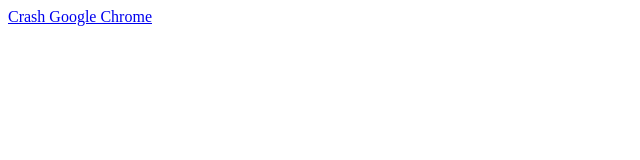
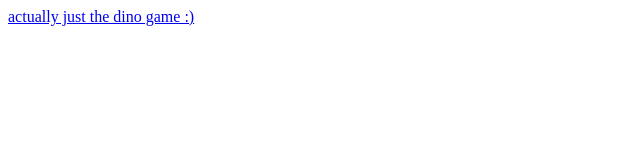
Before and after one commit to NaCl10/chromecrash, a plain HTML site: page index.html in a window 1280 px wide. Shown: the full height of the page, 0-640 px from the left. Drawn offline with Linux system fonts and the light colour scheme.

Commit message:
Update index.html

```diff
--- a/index.html
+++ b/index.html
@@ -5,6 +5,6 @@
         <meta charset="UTF-8">
     </head>
     <body>
-        <a href="chrome://inducebrowsercrashforrealz/" target="_blank" rel="noopener">Crash Google Chrome</a>
+        <a href="chrome://dino/" target="_blank" rel="noopener">actually just the dino game :)</a>
     </body>
 </html>
```
